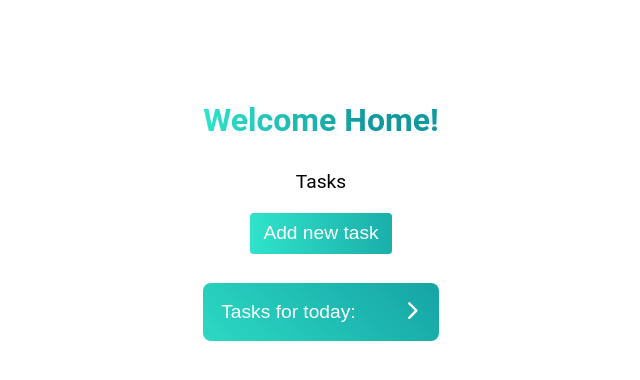
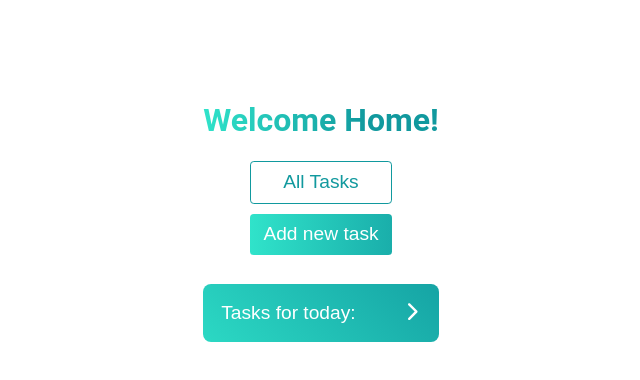
Before and after one commit to AllexKzk/vue3-tasks-manager, a Vue app: page / in a window 1280 px wide. Shown: the top 380 px of the page, without its empty margins (319-959 px from the left). Built offline with nearby package versions, Linux system fonts and the light colour scheme.

Commit message:
fix: reset modal

```diff
--- a/src/components/home/HomePage.vue
+++ b/src/components/home/HomePage.vue
@@ -3,7 +3,9 @@
     <div class="nav-container">
       <h1>Welcome Home!</h1>
       <nav>
-        <RouterLink to="/tasks" style="margin: 0.5em auto"> Tasks </RouterLink>
+        <ButtonCustom @click="goToTasks" variant="outlined">
+          All Tasks
+        </ButtonCustom>
         <TaskModal />
       </nav>
       <div class="today-tasks">
@@ -23,10 +25,16 @@ import { useTasksStore } from '@/stores/tasks'
 import type Task from '@/interfaces/Task'
 import AccordionCustom from '../common/AccordionCustom.vue'
 import TaskCheckbox from '../tasks/components/TaskCheckbox.vue'
+import ButtonCustom from '../common/ButtonCustom.vue'
+import router from '@/router'
 
 const todayTasks = computed(() =>
   useTasksStore().tasks.filter((task: Task) => task.due === new Date().toISOString().slice(0, 10))
 )
+const goToTasks = () => {
+  router.push('/tasks');
+  router.go(1);
+}
 </script>
 <style scoped>
 @import '/src/styles/_colors.css';
--- a/src/components/task-modal/TaskModal.vue
+++ b/src/components/task-modal/TaskModal.vue
@@ -34,15 +34,29 @@ const modalState = reactive<Task>({
 })
 
 const showModal = ref(props.isVisible ?? false)
+
+const setModal = () => {
+  modalState.id = props.task?.id ?? undefined
+  modalState.title = props.task?.title ?? ''
+  modalState.description = props.task?.description ?? ''
+  modalState.due = props.task?.due ?? new Date().toISOString().slice(0, 10)
+}
+
+watch(
+  () => showModal.value,
+  () => {
+    if (showModal.value) {
+      setModal()
+    }
+  }
+)
+
 watch(
   () => props.isVisible,
   () => {
     showModal.value = props.isVisible
     if (props.isVisible) {
-      modalState.id = props.task?.id ?? undefined
-      modalState.title = props.task?.title ?? ''
-      modalState.description = props.task?.description ?? ''
-      modalState.due = props.task?.due ?? new Date().toISOString().slice(0, 10)
+      setModal()
     }
   }
 )
```
